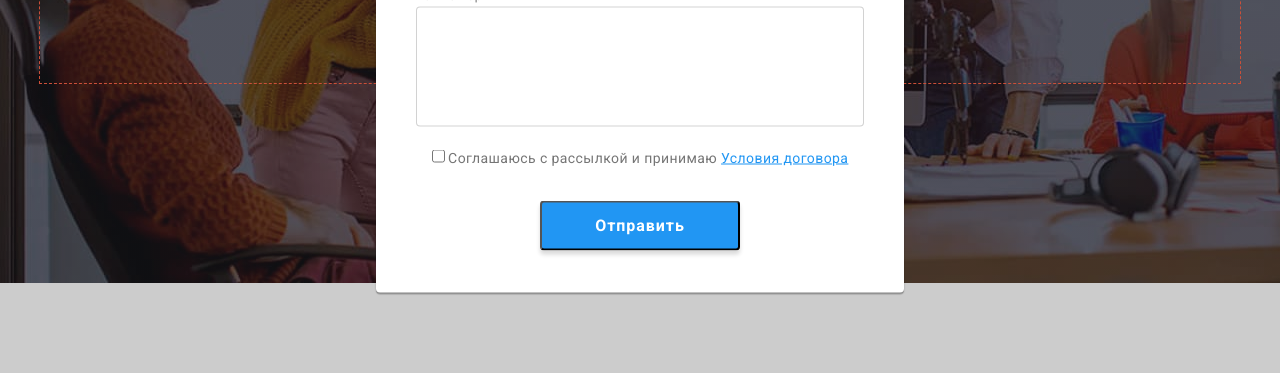
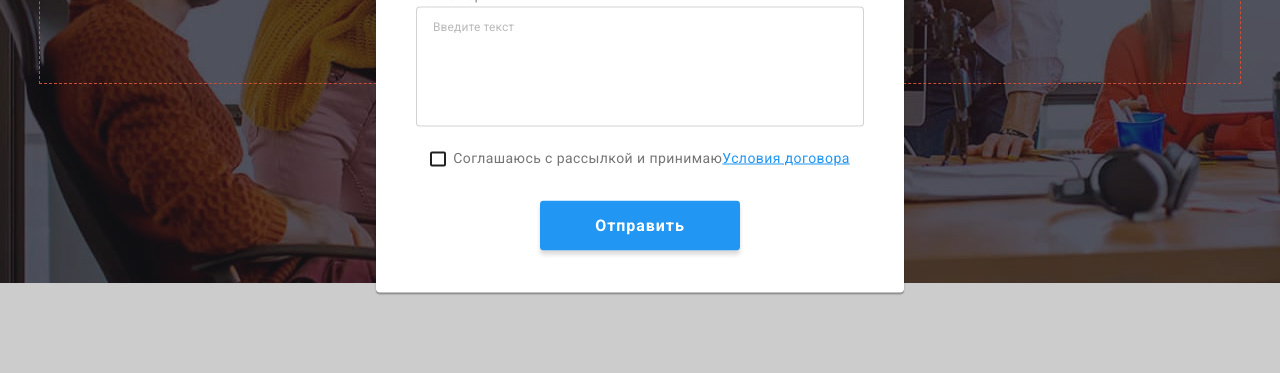
Before and after one commit to GannaKov/goit-markup-hw-06, a plain HTML site: page index.html in a window 1280 px wide. Shown: the part 398-771 px from the top of the page. Drawn offline with nearby package versions, Linux system fonts and the light colour scheme.

Commit message:
check box

```diff
--- a/css/styles.css
+++ b/css/styles.css
@@ -643,7 +643,7 @@ body {
   background-color: #2196f3;
   box-shadow: 0px 4px 4px rgba(0, 0, 0, 0.15);
   border-radius: 4px;
-  outline: transparent;
+  border: 1px solid transparent;
   color: #ffffff;
 }
 .icon-send {
@@ -855,17 +855,35 @@ body {
   color: #757575;
 }
 .input-wrap {
+  position: relative;
   margin-bottom: 10px;
+}
+.modal-icon {
+  position: absolute;
+  left: 12px;
+  top: 50%;
+  transform: translateY(-50%);
 }
 .comment-area {
   resize: none;
 }
 .comment-area {
+  padding: 12px 16px;
   margin-bottom: 20px;
   width: 100%;
   height: 120px;
   border: 1px solid rgba(33, 33, 33, 0.2);
   border-radius: 4px;
+}
+
+.comment-area::placeholder {
+  font-family: "Roboto";
+  font-style: normal;
+  font-weight: 400;
+  font-size: 12px;
+  line-height: 1.17;
+  letter-spacing: 0.01em;
+  color: rgba(117, 117, 117, 0.5);
 }
 .privacy-field {
   margin-bottom: 30px;
@@ -885,16 +903,43 @@ body {
 .privacy-link {
   color: rgba(33, 150, 243, 1);
 }
+/* Кастомный чекбокс */
+.privacy-text {
+  display: flex;
+  justify-content: center;
+  align-items: center;
+}
+
+.input-check {
+  display: flex;
+  align-items: center;
+  justify-content: center;
+  margin-right: 7px;
+  width: 16px;
+  height: 15px;
+  border-radius: 2px;
+  border: 2px solid rgba(33, 33, 33, 1);
+}
+.check-icon {
+  fill: transparent;
+}
+.privacy-check:checked + .privacy-text span {
+  background-color: rgba(33, 150, 243, 1);
+  border: none;
+}
+.privacy-check:checked + .privacy-text .check-icon {
+  fill: rgba(255, 255, 255, 1);
+}
+/* ---------------------*/
 .modal-submit-btn {
   display: flex;
   align-items: center;
   justify-content: center;
   margin: 0 auto;
+
   width: 200px;
   height: 50px;
-  background: #2196f3;
-  box-shadow: 0px 4px 4px rgba(0, 0, 0, 0.15);
-  border-radius: 4px;
+
   font-family: "Roboto";
   font-style: normal;
   font-weight: 700;
@@ -904,4 +949,8 @@ body {
   letter-spacing: 0.06em;
 
   color: #ffffff;
+  background-color: rgba(33, 150, 243, 1);
+  box-shadow: 0px 4px 4px rgba(0, 0, 0, 0.15);
+  border-radius: 4px;
+  border: 1px solid transparent;
 }
--- a/index.html
+++ b/index.html
@@ -576,7 +576,7 @@
       <!-- is-hidden -->
       <div class="modal">
         <button type="button" class="modal-close-btn" data-modal-close>
-          <svg class="icon-close-black-18dp" width="18" height="18">
+          <svg class="icon-close" width="18" height="18">
             <use href="./images/icons.svg#icon-close-black-18dp"></use>
           </svg>
         </button>
@@ -585,27 +585,45 @@
           <label class="modal-label" for="name">Имя</label>
           <div class="input-wrap">
             <input class="modal-input" type="text" name="name" id="name" />
+            <svg class="modal-icon" width="18" height="18">
+              <use href="./images/icons.svg#icon-person"></use>
+            </svg>
           </div>
           <label class="modal-label" for="tel">Телефон</label>
           <div class="input-wrap">
             <input class="modal-input" type="tel" name="tel" id="tel" />
+            <svg class="modal-icon" width="18" height="18">
+              <use href="./images/icons.svg#icon-phone"></use>
+            </svg>
           </div>
           <label class="modal-label" for="email">Почта</label>
           <div class="input-wrap">
             <input class="modal-input" type="email" name="email" id="email" />
+            <svg class="modal-icon" width="18" height="18">
+              <use href="./images/icons.svg#icon-email"></use>
+            </svg>
           </div>
           <label class="modal-label" for="comment">Комментарий</label>
-          <textarea class="comment-area" name="comment" id="comment">
-          </textarea>
+          <textarea
+            class="comment-area"
+            placeholder="Введите текст"
+            name="comment"
+            id="comment"
+          ></textarea>
           <div class="privacy-field">
             <input
               type="checkbox"
               name="privacy"
               id="privacy"
-              class="privacy-check"
+              class="privacy-check visually-hidden"
             />
-            <label class="privacy-text" for="privacy"
-              >Соглашаюсь с рассылкой и принимаю
+            <label class="privacy-text" for="privacy">
+              <span class="input-check">
+                <svg class="check-icon" width="11" height="8">
+                  <use href="./images/icons.svg#icon-check"></use>
+                </svg>
+              </span>
+              Соглашаюсь с рассылкой и принимаю
               <a href="" class="privacy-link">Условия договора</a></label
             >
           </div>
```
Also changed, not shown: images/icons.svg.
